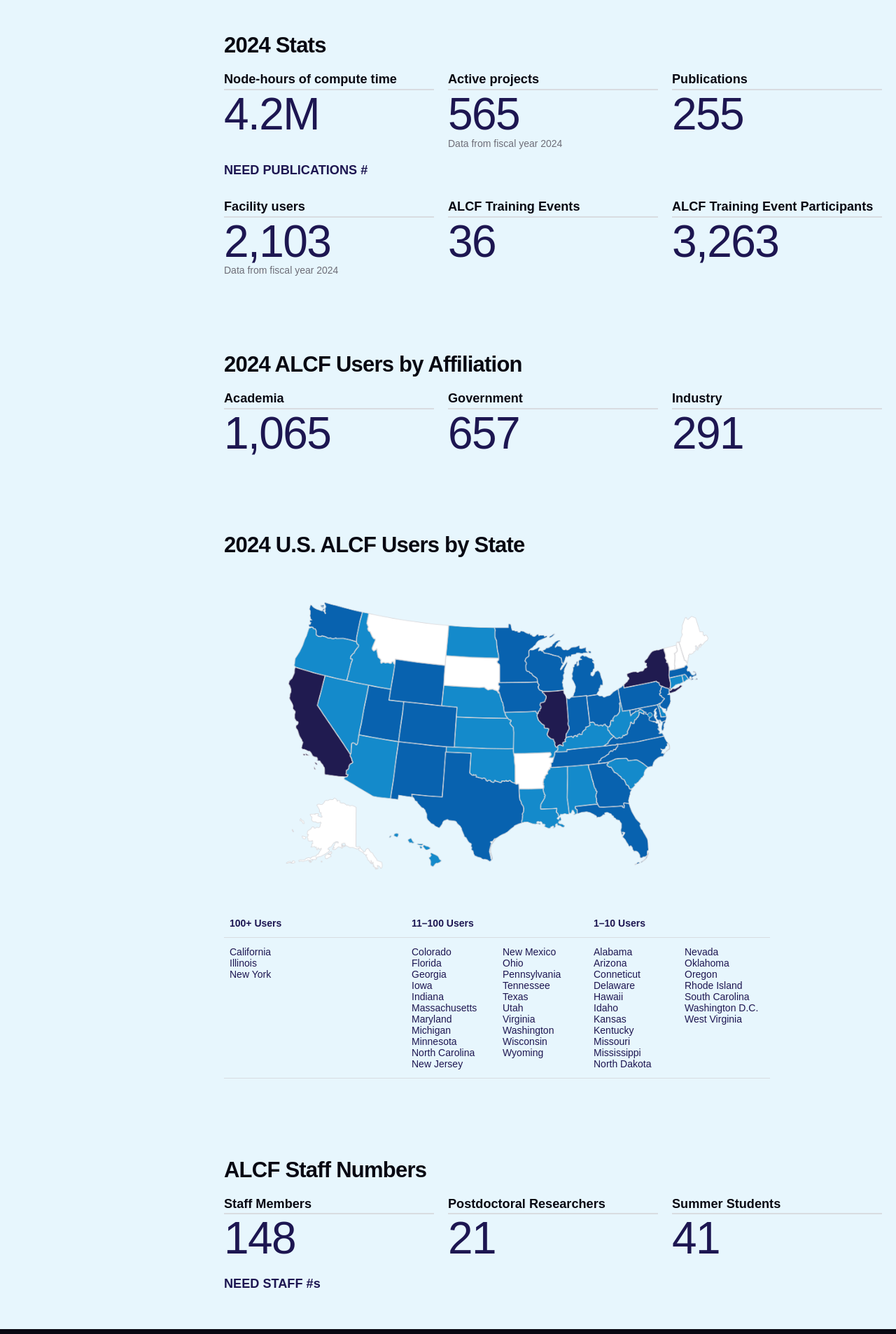
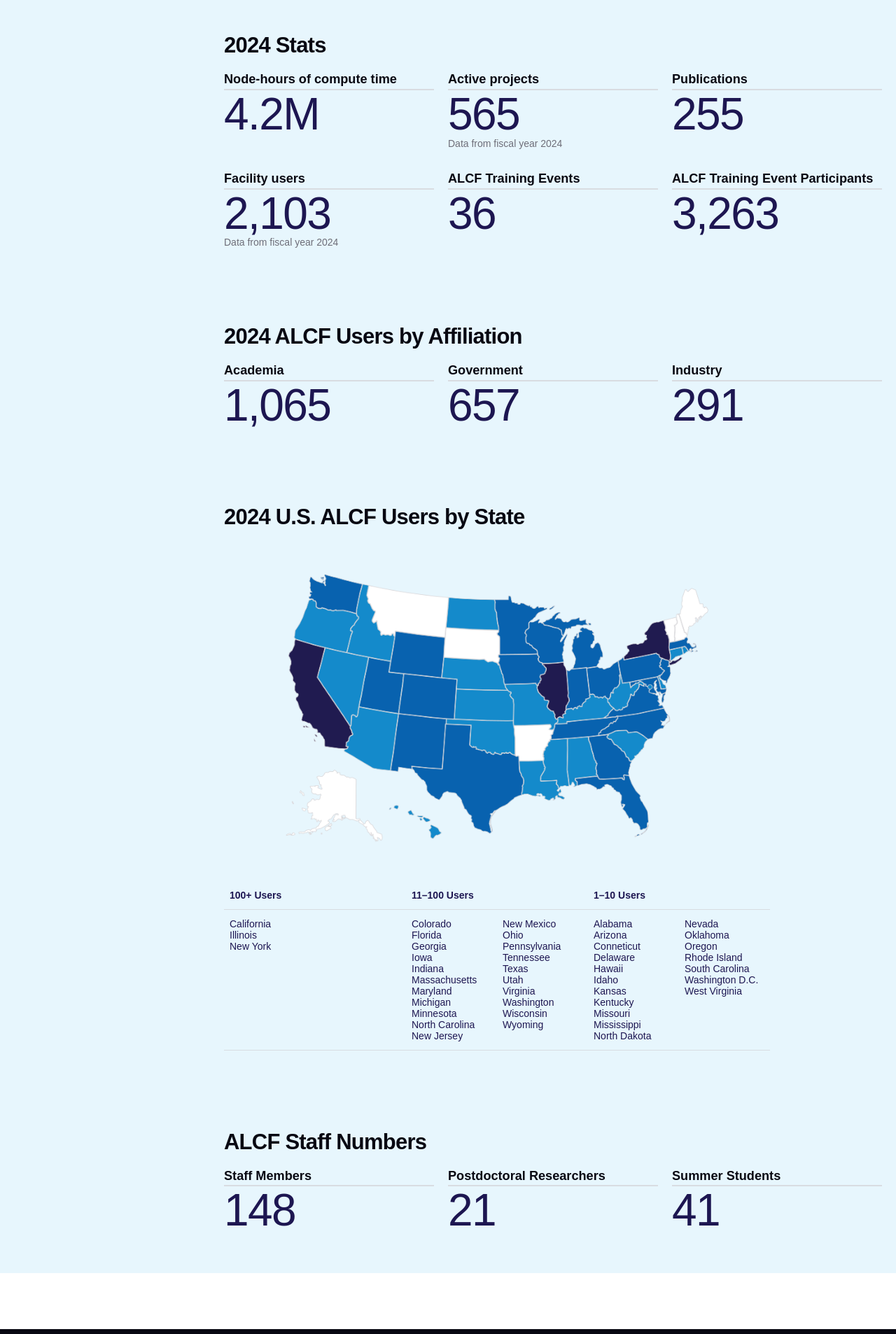
Before and after one commit to argonne-lcf/AR2024, a Jekyll site: the page built from 01_year-in-review/about-alcf.md, in a window 1280 px wide. Shown: the part 1424-3330 px from the top of the page at 70% size. Built offline with Jekyll 4.4.1, drawn with Linux system fonts in a browser that asks for light colours; some web fonts are replaced.

Commit message:
Update about-numbers.md
removing comments

```diff
--- a/_includes/asides/about-numbers.md
+++ b/_includes/asides/about-numbers.md
@@ -16,7 +16,6 @@
 	label-3 = "Publications"
 %}
 
-**NEED PUBLICATIONS #**
 
 {%	include txt-fig.html
 	figure-1 = "2,103"
@@ -65,6 +64,3 @@
   figure-3 = "41"
 	label-3 = "Summer Students"
 %}
-
-
-**NEED STAFF #s**
```
